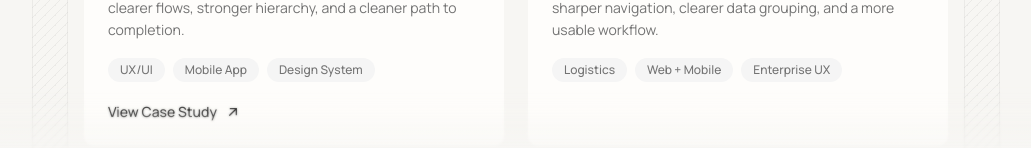
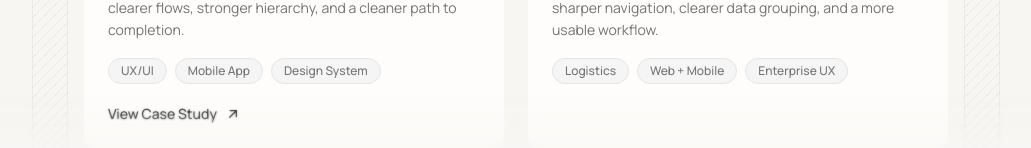
Before and after one commit to AkkalDhami/designer-minimal-portfolio, a Next.js app: page /projects in a window 1280 px wide. Shown: the part 622-770 px from the top of the page, without its empty margins (124-1155 px from the left). Built offline with nearby package versions, Linux system fonts and the light colour scheme.

Commit message:
style(container): adjust padding for improved layout consistency style(tag): add border to tags for better visibility

```diff
--- a/app/(app)/page.tsx
+++ b/app/(app)/page.tsx
@@ -7,7 +7,7 @@ import { Container } from "@/components/ui/container"
 
 export default function page() {
   return (
-    <Container className="z-10 overflow-hidden px-8 sm:px-4">
+    <Container className="z-10 overflow-hidden px-4">
       <HeroSection />
       <ProjectsSection />
       <ExperienceSection home/>
--- a/components/projects/project-card.tsx
+++ b/components/projects/project-card.tsx
@@ -92,7 +92,7 @@ export const Tag = ({
   return (
     <span
       className={cn(
-        "inline-flex items-center gap-1.5 rounded-full bg-muted px-3 py-1 text-xs font-medium text-muted-foreground",
+        "inline-flex border items-center gap-1.5 rounded-full bg-muted px-3 py-1 text-xs font-medium text-muted-foreground",
         className
       )}
     >
--- a/components/projects/project-gallery-modal.tsx
+++ b/components/projects/project-gallery-modal.tsx
@@ -266,7 +266,7 @@ export function ProjectGalleryModal({
 
                 <div className="hidden flex-wrap gap-2 sm:flex">
                   {project.tags.map((tag) => (
-                    <Tag key={tag}>{tag}</Tag>
+                    <Tag key={tag} className="border">{tag}</Tag>
                   ))}
                 </div>
 
```
